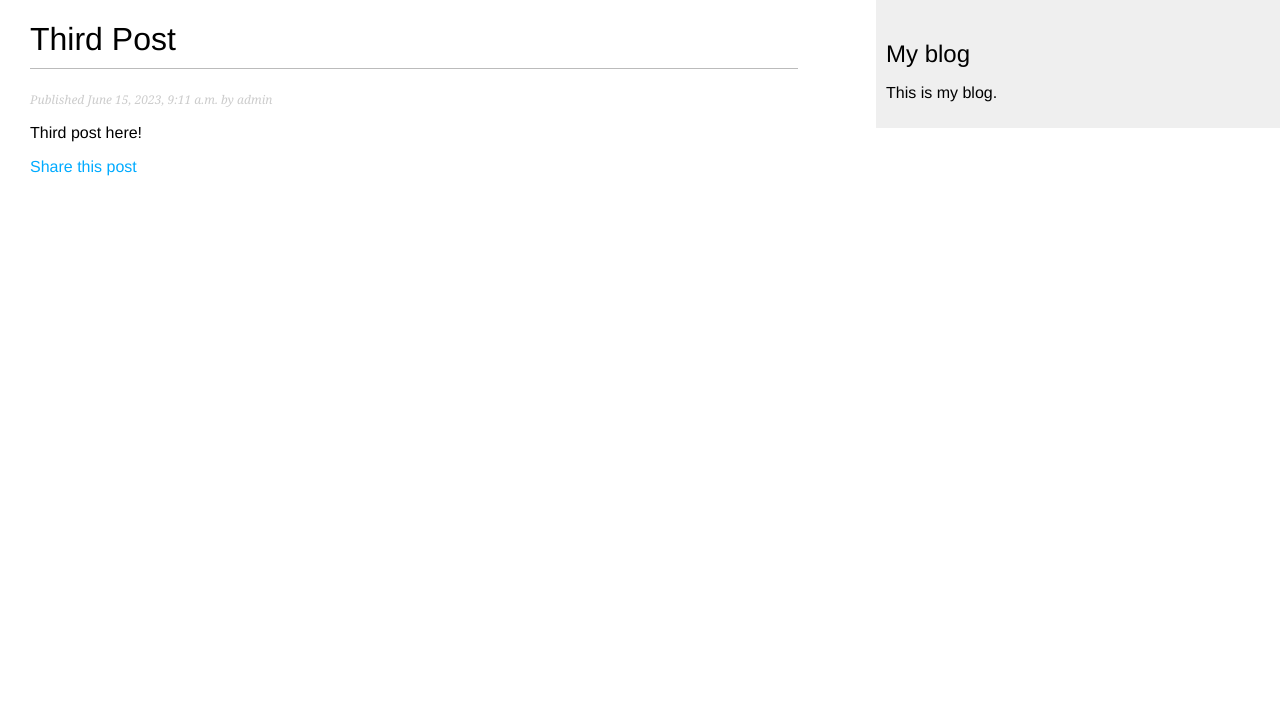
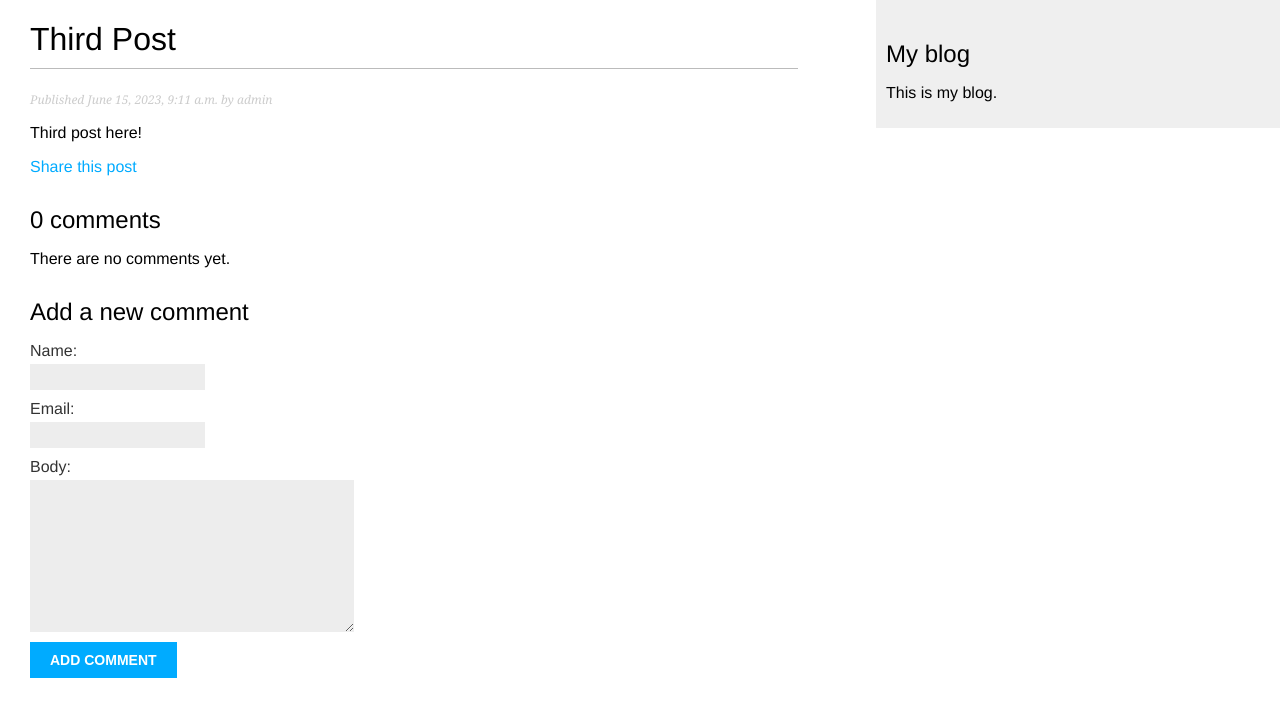
Before and after one commit to GolotaRoman91/Django_book_1, a Django app: a page that uses mysite/blog/templates/blog/post/detail.html in a window 1280 px wide. Shown: the top 717 px of the page. Run offline with Django 4.2, Linux system fonts and the light colour scheme; data comes from the database, SQL or seed files in the repository; both versions use the stored data as it was after the commit.

Commit message:
Chapter-2

```diff
--- a/mysite/blog/forms.py
+++ b/mysite/blog/forms.py
@@ -1,4 +1,5 @@
 from django import forms
+from .models import Comment
 
 class EmailPostForm(forms.Form):
     name = forms.CharField(max_length=25)
@@ -6,3 +7,9 @@ class EmailPostForm(forms.Form):
     to = forms.EmailField()
     comments = forms.CharField(required=False,
                                widget=forms.Textarea)
+
+
+class CommentForm(forms.ModelForm):
+    class Meta:
+            model = Comment
+            fields = ['name', 'email', 'body']
--- a/mysite/blog/models.py
+++ b/mysite/blog/models.py
@@ -6,12 +6,11 @@ from django.urls import reverse
 
 class PublishedManager(models.Manager):
     def get_queryset(self):
-        return super().get_queryset()\
+        return super().get_queryset() \
             .filter(status=Post.Status.PUBLISHED)
 
 
 class Post(models.Model):
-
     class Status(models.TextChoices):
         DRAFT = 'DF', 'Draft'
         PUBLISHED = 'PB', 'Published'
@@ -48,3 +47,24 @@ class Post(models.Model):
                              self.publish.month,
                              self.publish.day,
                              self.slug])
+
+
+class Comment(models.Model):
+    post = models.ForeignKey(Post,
+                             on_delete=models.CASCADE,
+                             related_name='comments')
+    name = models.CharField(max_length=80)
+    email = models.EmailField()
+    body = models.TextField()
+    created = models.DateTimeField(auto_now_add=True)
+    updated = models.DateTimeField(auto_now=True)
+    active = models.BooleanField(default=True)
+
+    class Meta:
+        ordering = ['created']
+        indexes = [
+            models.Index(fields=['created']),
+        ]
+
+    def __str__(self):
+        return f'Comment by {self.name} on {self.post}'
--- a/mysite/blog/templates/blog/post/detail.html
+++ b/mysite/blog/templates/blog/post/detail.html
@@ -10,7 +10,24 @@
   {{ post.body|linebreaks }}
   <p>
     <a href="{% url "blog:post_share" post.id %}">
-    Share this post
+      Share this post
     </a>
   </p>
+  {% with comments.count as total_comments %}
+    <h2>
+      {{ total_comments }} comment{{ total_comments|pluralize }}
+    </h2>
+  {% endwith %}
+  {% for comment in comments %}
+    <div class="comment">
+      <p class="info">
+        Comment {{ forloop.counter }} by {{ comment.name }}
+        {{ comment.created }}
+      </p>
+      {{ comment.body|linebreaks }}
+    </div>
+  {% empty %}
+    <p>There are no comments yet.</p>
+  {% endfor %}
+  {% include "blog/post/includes/comment_form.html" %}
 {% endblock %}
--- /dev/null
+++ b/mysite/blog/templates/blog/post/includes/comment_form.html
@@ -0,0 +1,6 @@
+<h2>Add a new comment</h2>
+<form action="{% url "blog:post_comment" post.id %}" method="post">
+  {{ form.as_p }}
+  {% csrf_token %}
+  <p><input type="submit" value="Add comment"></p>
+</form>
--- a/mysite/blog/urls.py
+++ b/mysite/blog/urls.py
@@ -11,4 +11,6 @@ urlpatterns = [
          name='post_detail'),
     path('<int:post_id>/share/',
          views.post_share, name='post_share'),
+    path('<int:post_id>/comment/',
+        views.post_comment, name='post_comment'),
 ]
--- a/mysite/blog/views.py
+++ b/mysite/blog/views.py
@@ -1,24 +1,30 @@
+from django.shortcuts import render, get_object_or_404, redirect
+from .models import Post, Comment
+from django.core.paginator import Paginator, EmptyPage,\
+                                  PageNotAnInteger
+from django.views.generic import ListView
+from .forms import EmailPostForm, CommentForm
 from django.core.mail import send_mail
-from django.shortcuts import render, get_object_or_404
-from .models import Post
-from django.core.paginator import Paginator, EmptyPage, PageNotAnInteger
-from django.views.generic import ListView
-from .forms import EmailPostForm
+from django.views.decorators.http import require_POST
 
 
 def post_list(request):
     post_list = Post.published.all()
+    # Pagination with 3 posts per page
     paginator = Paginator(post_list, 3)
     page_number = request.GET.get('page', 1)
     try:
         posts = paginator.page(page_number)
     except PageNotAnInteger:
+        # If page_number is not an integer deliver the first page
         posts = paginator.page(1)
     except EmptyPage:
+        # If page_number is out of range deliver last page of results
         posts = paginator.page(paginator.num_pages)
     return render(request,
-        'blog/post/list.html',
-        {'posts': posts})
+                 'blog/post/list.html',
+                 {'posts': posts})
+
 
 def post_detail(request, year, month, day, post):
     post = get_object_or_404(Post,
@@ -27,25 +33,40 @@ def post_detail(request, year, month, day, post):
                              publish__year=year,
                              publish__month=month,
                              publish__day=day)
+    # List of active comments for this post
+    comments = post.comments.filter(active=True)
+    # Form for users to comment
+    form = CommentForm()
+
     return render(request,
                   'blog/post/detail.html',
-                  {'post': post})
+                  {'post': post,
+                   'comments': comments,
+                   'form': form})
+
+
+class PostListView(ListView):
+    """
+    Alternative post list view
+    """
+    queryset = Post.published.all()
+    context_object_name = 'posts'
+    paginate_by = 3
+    template_name = 'blog/post/list.html'
+
 
 def post_share(request, post_id):
-    # Извлечь пост по идентификатору id
-    post = get_object_or_404(Post,
-                             id=post_id,
-                             status=Post.Status.PUBLISHED)
-
+    # Retrieve post by id
+    post = get_object_or_404(Post, id=post_id, \
+                                   status=Post.Status.PUBLISHED)
     sent = False
 
     if request.method == 'POST':
-        # Форма была передана на обработку
+        # Form was submitted
         form = EmailPostForm(request.POST)
         if form.is_valid():
-            # Поля формы успешно прошли валидацию
+            # Form fields passed validation
             cd = form.cleaned_data
-            # ... отправить электронное письмо
             post_url = request.build_absolute_uri(post.get_absolute_url())
             subject = f"{cd['name']} recommends you read " \
                       f"{post.title}"
@@ -54,17 +75,29 @@ def post_share(request, post_id):
             send_mail(subject, message, 'your_account@gmail.com',
                       [cd['to']])
             sent = True
+
     else:
         form = EmailPostForm()
     return render(request, 'blog/post/share.html', {'post': post,
                                                     'form': form,
                                                     'sent': sent})
 
-class PostListView(ListView):
-    """
-    Альтернативное представление списка постов
-    """
-    queryset = Post.published.all()
-    context_object_name = 'posts'
-    paginate_by = 3
-    template_name = 'blog/post/list.html'
+
+@require_POST
+def post_comment(request, post_id):
+    post = get_object_or_404(Post, id=post_id, \
+                                   status=Post.Status.PUBLISHED)
+    comment = None
+    # A comment was posted
+    form = CommentForm(data=request.POST)
+    if form.is_valid():
+        # Create a Comment object without saving it to the database
+        comment = form.save(commit=False)
+        # Assign the post to the comment
+        comment.post = post
+        # Save the comment to the database
+        comment.save()
+    return render(request, 'blog/post/comment.html',
+                           {'post': post,
+                            'form': form,
+                            'comment': comment})
```
Also changed, not shown: mysite/blog/admin.py (+8 -1 lines), mysite/blog/templates/blog/post/comment.html (added, +12 -0 lines), mysite/blog/migrations/0003_comment.py (added), mysite/db.sqlite3.
